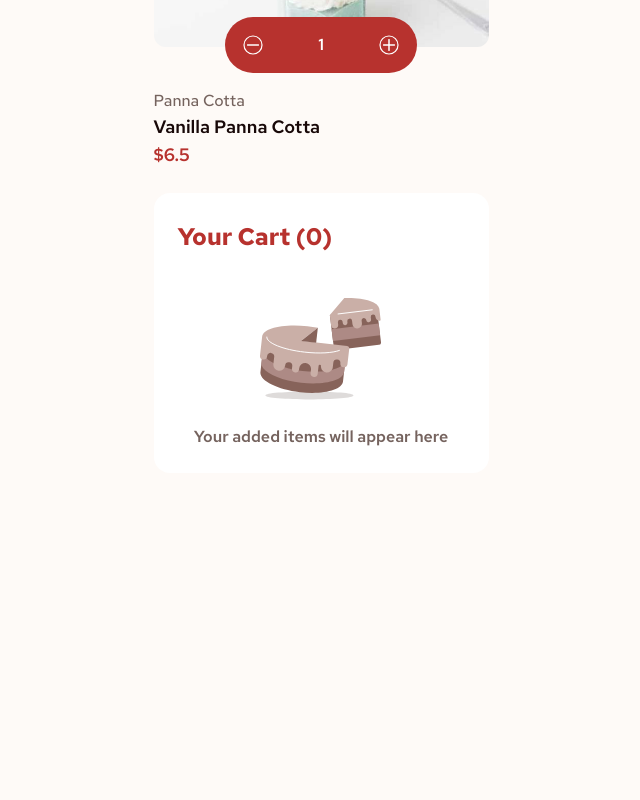
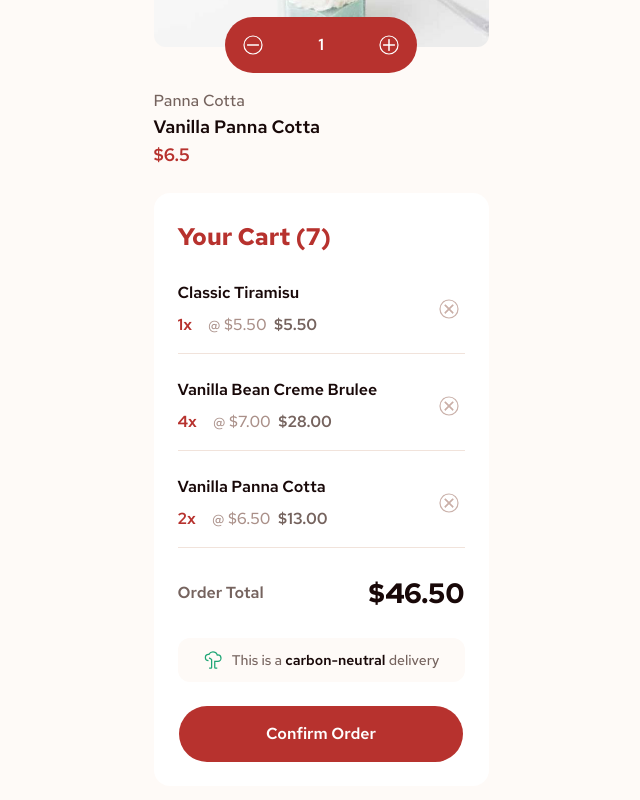
Before and after one commit to Abaljerind/product-list-with-card, a React (Vite) app: page / in a window 1280 px wide. Shown: the part 3188-3988 px from the top of the page, without its empty margins (319-959 px from the left). Before the commit the page ends 3685 px from the top, so only its background shows below. Built offline with nearby package versions, Linux system fonts and the light colour scheme.

Commit message:
Create Your Cart section with full of selected food
Comment the empty cart section
Import iconRemove and iconCarbon from folder images
Create cart section with full of selected food with static data
Cart section consist of title, the selected food, total price, neutral carbon text and a button

```diff
--- a/src/App.jsx
+++ b/src/App.jsx
@@ -4,6 +4,8 @@ import cartIcon from "/images/icon-add-to-cart.svg";
 import emptyCart from "/images/illustration-empty-cart.svg";
 import plus from "/images/icon-increment-quantity.svg";
 import minus from "/images/icon-decrement-quantity.svg";
+import iconRemove from "/images/icon-remove-item.svg";
+import iconCarbon from "/images/icon-carbon-neutral.svg";
 
 document.body.style.backgroundColor = "rgb(254, 250, 247)";
 function App() {
@@ -61,6 +63,88 @@ function App() {
       })}
 
       <div className="font-red-hat mx-auto mt-6 mb-6 flex w-[335px] flex-col justify-center rounded-2xl bg-white">
+        <h3 className="text-reds my-7 ml-6 text-2xl font-bold">
+          Your Cart (7)
+        </h3>
+
+        <div className="mr-6 mb-6 ml-6 flex justify-between border-b border-rose-100 pb-4">
+          <div className="flex flex-col">
+            <p className="text-[16px] font-semibold text-rose-900">
+              Classic Tiramisu
+            </p>
+            <small className="mt-2 text-[16px]">
+              <span className="text-reds font-semibold">1x</span>
+              <span className="ml-4 font-medium text-rose-400">@ $5.50</span>
+              <span className="ml-1 font-semibold text-rose-500"> $5.50</span>
+            </small>
+          </div>
+          <button>
+            <img
+              src={iconRemove}
+              alt="icon remove"
+              className="h-8 w-8 scale-[60%] rounded-full border-2 border-rose-300 object-contain p-1"
+            />
+          </button>
+        </div>
+        <div className="mr-6 mb-6 ml-6 flex justify-between border-b border-rose-100 pb-4">
+          <div className="flex flex-col">
+            <p className="text-[16px] font-semibold text-rose-900">
+              Vanilla Bean Creme Brulee
+            </p>
+            <small className="mt-2 text-[16px]">
+              <span className="text-reds font-semibold">4x</span>
+              <span className="ml-4 font-medium text-rose-400">@ $7.00</span>
+              <span className="ml-1 font-semibold text-rose-500"> $28.00</span>
+            </small>
+          </div>
+          <button>
+            <img
+              src={iconRemove}
+              alt="icon remove"
+              className="h-8 w-8 scale-[60%] rounded-full border-2 border-rose-300 object-contain p-1"
+            />
+          </button>
+        </div>
+        <div className="mr-6 mb-6 ml-6 flex justify-between border-b border-rose-100 pb-4">
+          <div className="flex flex-col">
+            <p className="text-[16px] font-semibold text-rose-900">
+              Vanilla Panna Cotta
+            </p>
+            <small className="mt-2 text-[16px]">
+              <span className="text-reds font-semibold">2x</span>
+              <span className="ml-4 font-medium text-rose-400">@ $6.50</span>
+              <span className="ml-1 font-semibold text-rose-500"> $13.00</span>
+            </small>
+          </div>
+          <button>
+            <img
+              src={iconRemove}
+              alt="icon remove"
+              className="h-8 w-8 scale-[60%] rounded-full border-2 border-rose-300 object-contain p-1"
+            />
+          </button>
+        </div>
+        <div className="mr-6 mb-6 ml-6 flex items-center justify-between">
+          <p className="text-[16px] font-semibold text-rose-500">Order Total</p>
+          <p className="text-[28px] font-bold text-rose-900">$46.50</p>
+        </div>
+        <div className="mr-6 mb-6 ml-6 flex items-center justify-center gap-2 rounded-xl bg-rose-50 px-6 py-3">
+          <img src={iconCarbon} alt="Icon Carbon Neutral" />
+          <p className="text-sm font-medium text-rose-500">
+            This is a
+            <span className="font-semibold text-rose-900">
+              {" "}
+              carbon-neutral{" "}
+            </span>
+            delivery
+          </p>
+        </div>
+        <button className="bg-reds mx-auto mb-6 w-[85%] rounded-full py-4 font-semibold text-white">
+          Confirm Order
+        </button>
+      </div>
+
+      {/* <div className="font-red-hat mx-auto mt-6 mb-6 flex w-[335px] flex-col justify-center rounded-2xl bg-white">
         <h3 className="text-reds mt-7 ml-6 text-2xl font-bold">
           Your Cart (0)
         </h3>
@@ -70,7 +154,7 @@ function App() {
             Your added items will appear here
           </p>
         </div>
-      </div>
+      </div> */}
     </>
   );
 }
```
